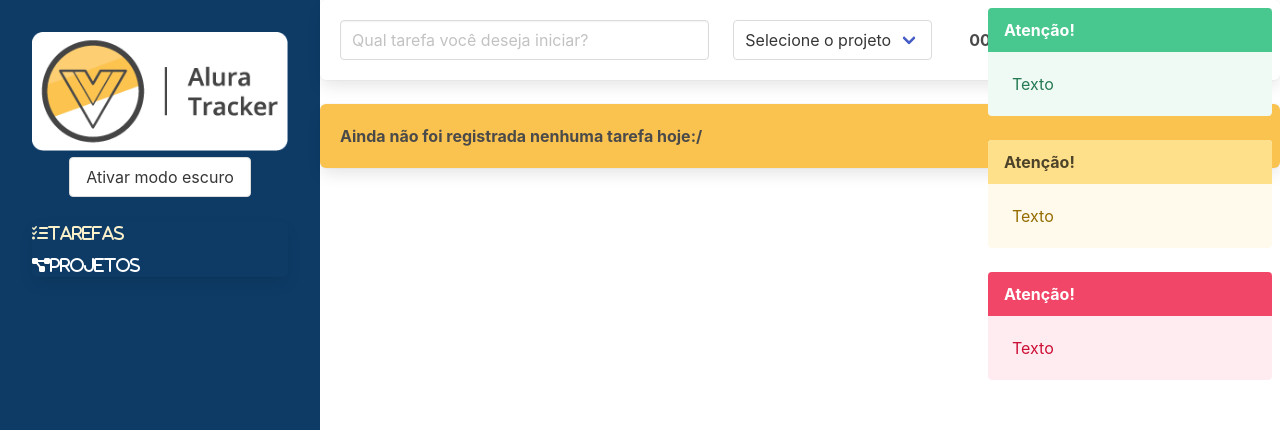
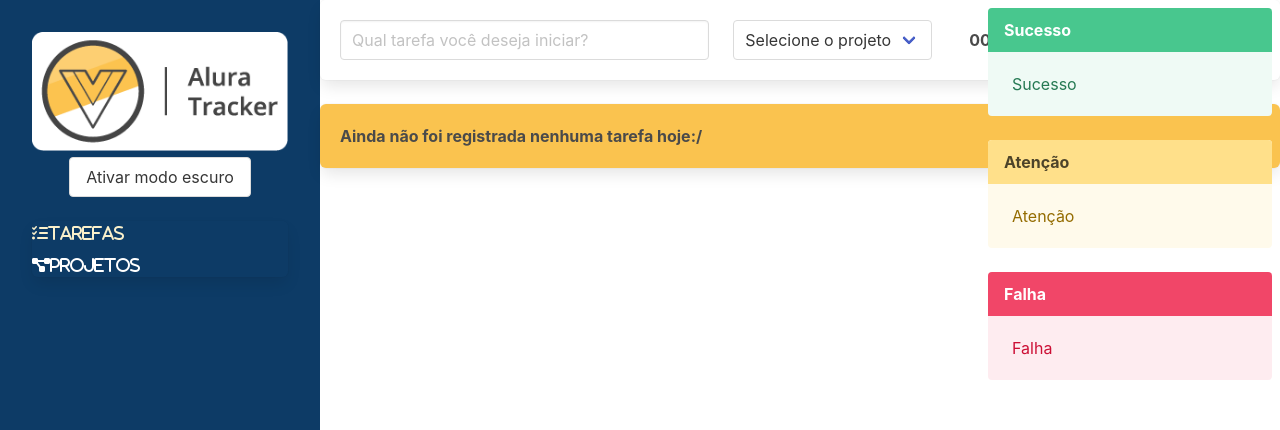
Before and after one commit to pinheiroduda/alura-tracker, a Vue app: page / in a window 1280 px wide. Shown: the top 430 px of the page. Built offline with nearby package versions, Linux system fonts and the light colour scheme.

Commit message:
feat: displays notification according to each type

```diff
--- a/src/components/Notificacoes.vue
+++ b/src/components/Notificacoes.vue
@@ -1,25 +1,41 @@
 <template>
   <div class="notificacoes">
-    <article class="message is-success">
-      <div class="message-header">Atenção!</div>
-      <div class="message-body">Texto</div>
-    </article>
-    <article class="message is-warning">
-      <div class="message-header">Atenção!</div>
-      <div class="message-body">Texto</div>
-    </article>
-    <article class="message is-danger">
-      <div class="message-header">Atenção!</div>
-      <div class="message-body">Texto</div>
+    <article
+      class="message"
+      :class="contexto[notificacao.tipo]"
+      v-for="notificacao in notificacoes"
+      :key="notificacao.id"
+    >
+      <div class="message-header">{{ notificacao.titulo }}</div>
+      <div class="message-body">{{ notificacao.texto }}</div>
     </article>
   </div>
 </template>
 
 <script lang="ts">
-import { defineComponent } from 'vue'
+import { TipoNotificacao } from '@/interfaces/INotificacao'
+import { useStore } from '@/store'
+import { computed, defineComponent } from 'vue'
 
 export default defineComponent({
-  name: 'NotificacoesComponent'
+  name: 'NotificacoesComponent',
+
+  data() {
+    return {
+      contexto: {
+        [TipoNotificacao.SUCESSO]: 'is-success',
+        [TipoNotificacao.ATENCAO]: 'is-warning',
+        [TipoNotificacao.FALHA]: 'is-danger'
+      }
+    }
+  },
+
+  setup() {
+    const store = useStore()
+    return {
+      notificacoes: computed(() => store.state.notificacoes)
+    }
+  }
 })
 </script>
 
```
